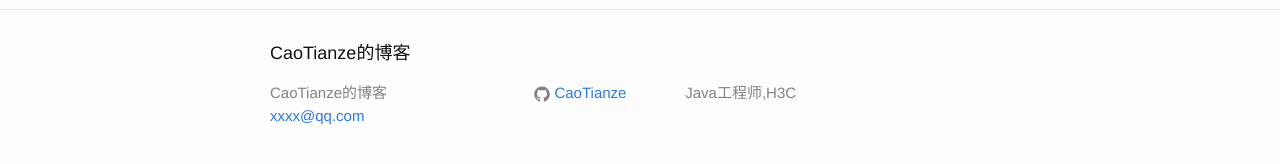
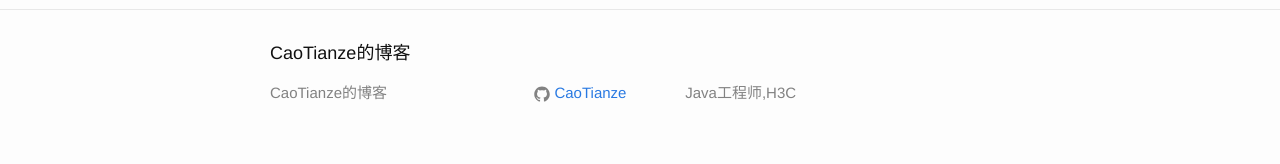
Before and after one commit to CaoTianze/CaoTianze.github.io, a Jekyll site: the page built from index.html, in a window 1280 px wide. Shown: the part 197-361 px from the top of the page. Built offline with Jekyll 4.4.1, drawn with Linux system fonts in a browser that asks for light colours.

Commit message:
Update _config.yml

```diff
--- a/_config.yml
+++ b/_config.yml
@@ -1,9 +1,9 @@
 # Site settings
 title: CaoTianze的博客
-email: xxxx@qq.com
+#email: xxxx@qq.com
 description: "Java工程师,H3C"
 baseurl: "" # the subpath of your site, e.g. /blog/
-url: "http://caotianze.github.io" # the base hostname & protocol for your site
+url: "http://www.cnblogs.com/grass-cao/" # the base hostname & protocol for your site
 twitter_username:
 github_username: CaoTianze
 
```
